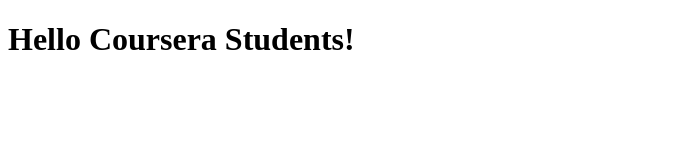
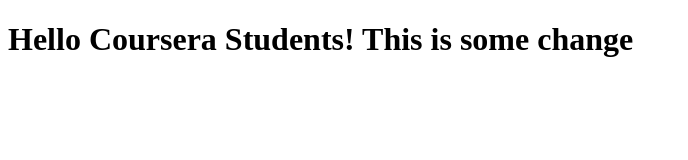
Before and after one commit to kundansingh1/coursera-spa-angularjs, a plain HTML site: page index.html in a window 1280 px wide. Shown: the whole page, without its empty margins (0-688 px from the left). Drawn offline with Linux system fonts and the light colour scheme.

Commit message:
Test commit

```diff
--- a/index.html
+++ b/index.html
@@ -6,7 +6,7 @@
 </head>
 
 <body>
-	<h1>Hello Coursera Students!</h1>
+	<h1>Hello Coursera Students! This is some change</h1>
 </body>
 
 </html>
```
